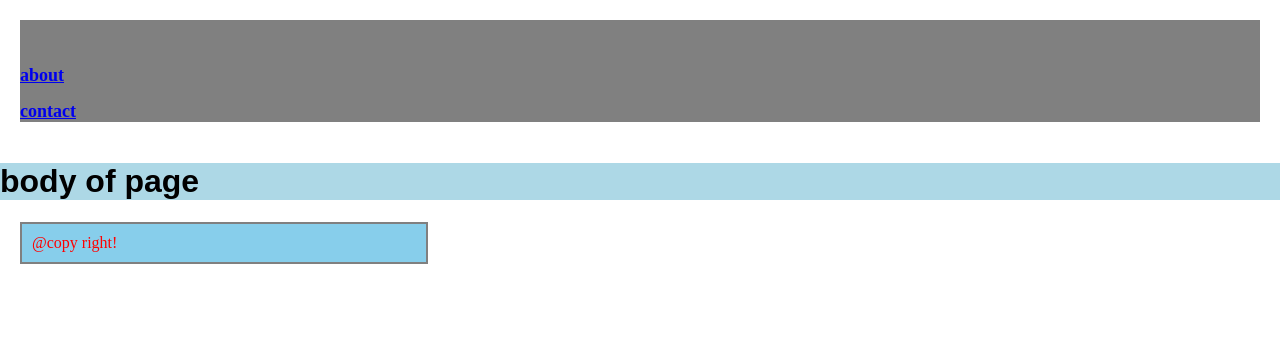
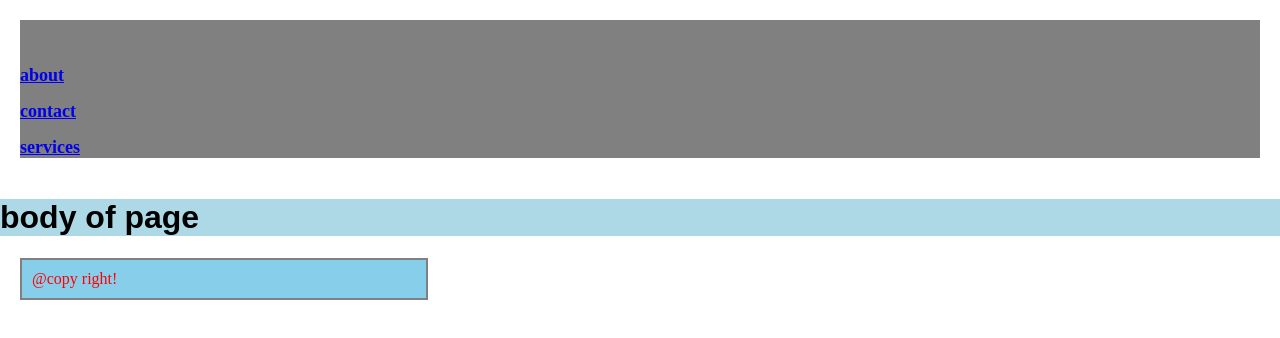
Before and after one commit to AnmolPrajapat/git-learning, a plain HTML site: page index.html in a window 1280 px wide. Drawn offline with Linux system fonts and the light colour scheme.

Commit message:
nav for services added in index html

```diff
--- a/index.html
+++ b/index.html
@@ -11,6 +11,7 @@
   		<nav>
   			<h1><a href="#">about</a>
   				<h1><a href="#">contact</a>
+            <h1><a href="#">services</a>
   		</nav>
   	</div>
   </HEADER>
```
